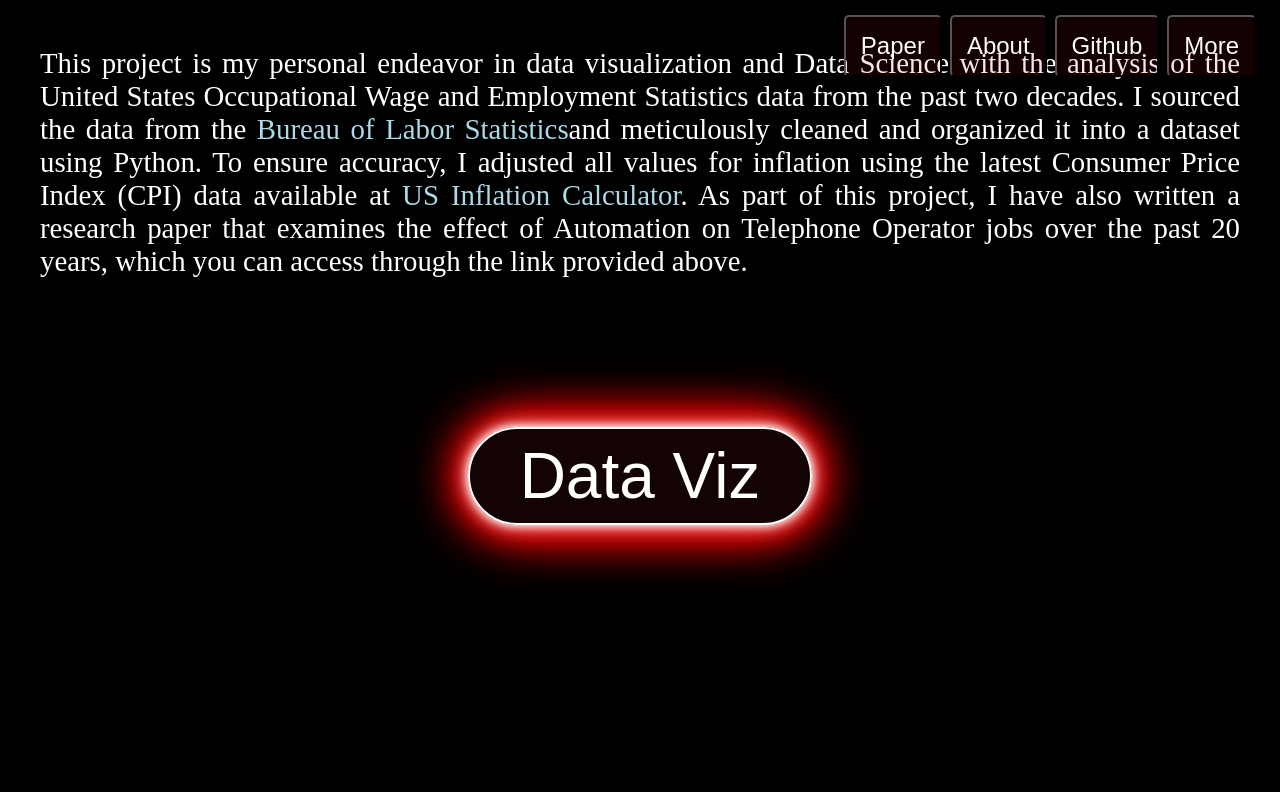
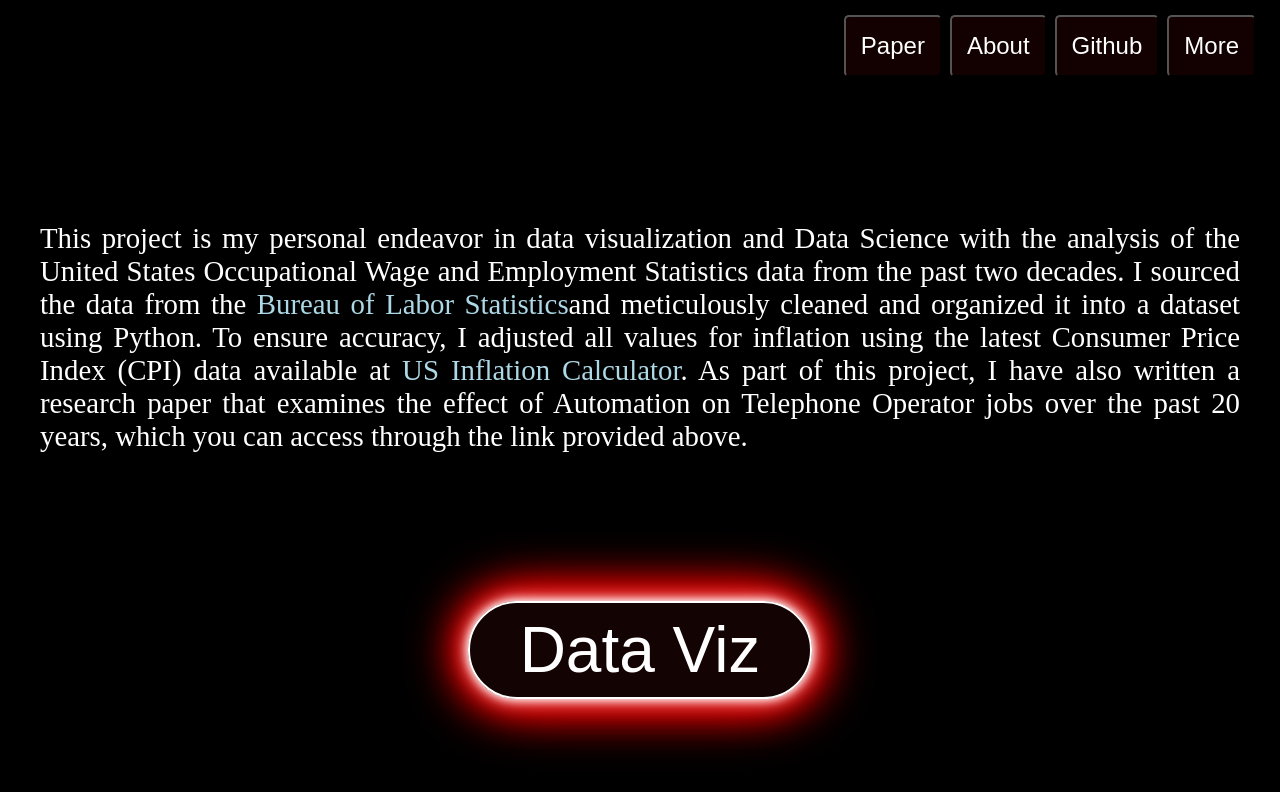
Before and after one commit to RitulSoni/Data-Viz-US-Wage-Employment-Statistics, a React (Create React App) app in the folder my-app/: page / in a window 1280 px wide. Shown: the top 792 px of the page. Built offline with nearby package versions, Linux system fonts and the light colour scheme.

Commit message:
fixed the button glitch

```diff
--- a/my-app/src/Home.css
+++ b/my-app/src/Home.css
@@ -52,7 +52,6 @@
   .centerButton {
     font-size: 4rem;
     padding: 10px 50px;
-    margin-top: -30%;
     color: white;
     background: rgba(197, 36, 36, 0.1);
     border: 2px solid white;
@@ -89,8 +88,7 @@
     text-align: justify;
     /* margin-bottom: 12rem; */
     position: relative;
-    margin-top: -20rem;
-    padding-bottom: 40%;
+    padding-bottom: 10%;
     max-width: 1200px;
   }
 
@@ -103,25 +101,3 @@
     height: 100%;
     padding: 2rem;
   }
-
-
-
-
-/*
-  .description {
-    font-size: 1.8rem;
-    color: white;
-    text-align: justify;
-    position: absolute;
-    top: 15%;
-    max-width: 800px;
-  }
-
-  .content {
-    display: flex;
-    flex-direction: column;
-    justify-content: center;
-    align-items: center;
-    text-align: center;
-    height: 100%;
-    position: relative; */
```
